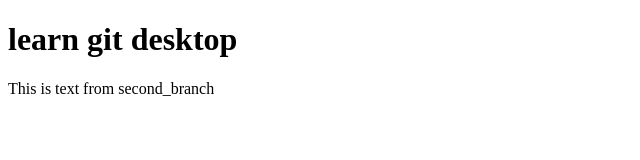
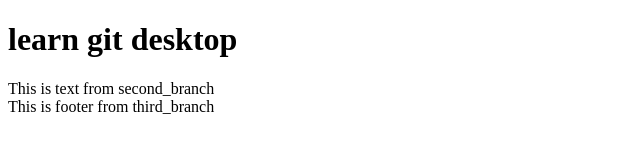
Before and after one commit to frankthanadorn/Git-desktop, a plain HTML site: page index.html in a window 1280 px wide. Shown: the whole page, without its empty margins (0-640 px from the left). Drawn offline with Linux system fonts and the light colour scheme.

Commit message:
add footer and stuff
add footer and stuff

```diff
--- a/index.html
+++ b/index.html
@@ -11,6 +11,9 @@
     <main>
         This is text from second_branch
     </main>
+    <footer>
+        This is footer from third_branch
+    </footer>
 </body>
 
 </html>
```
